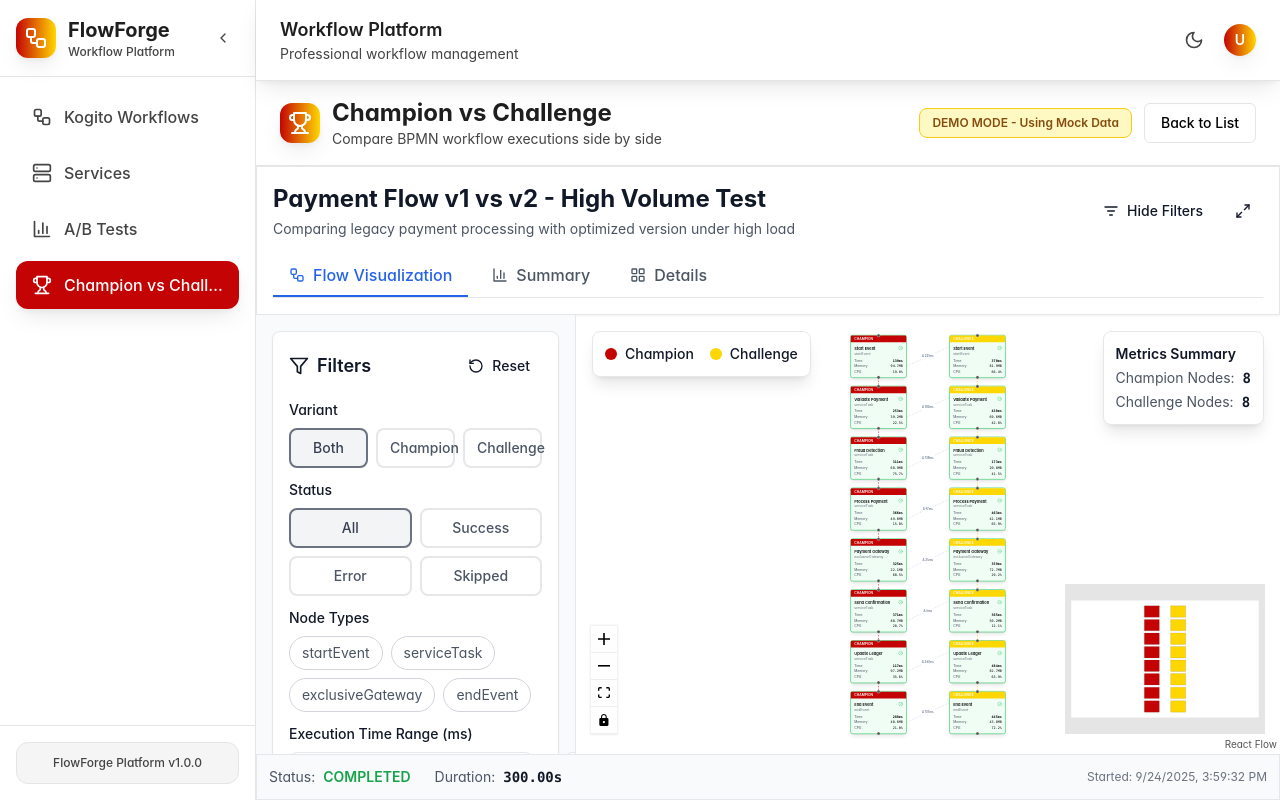
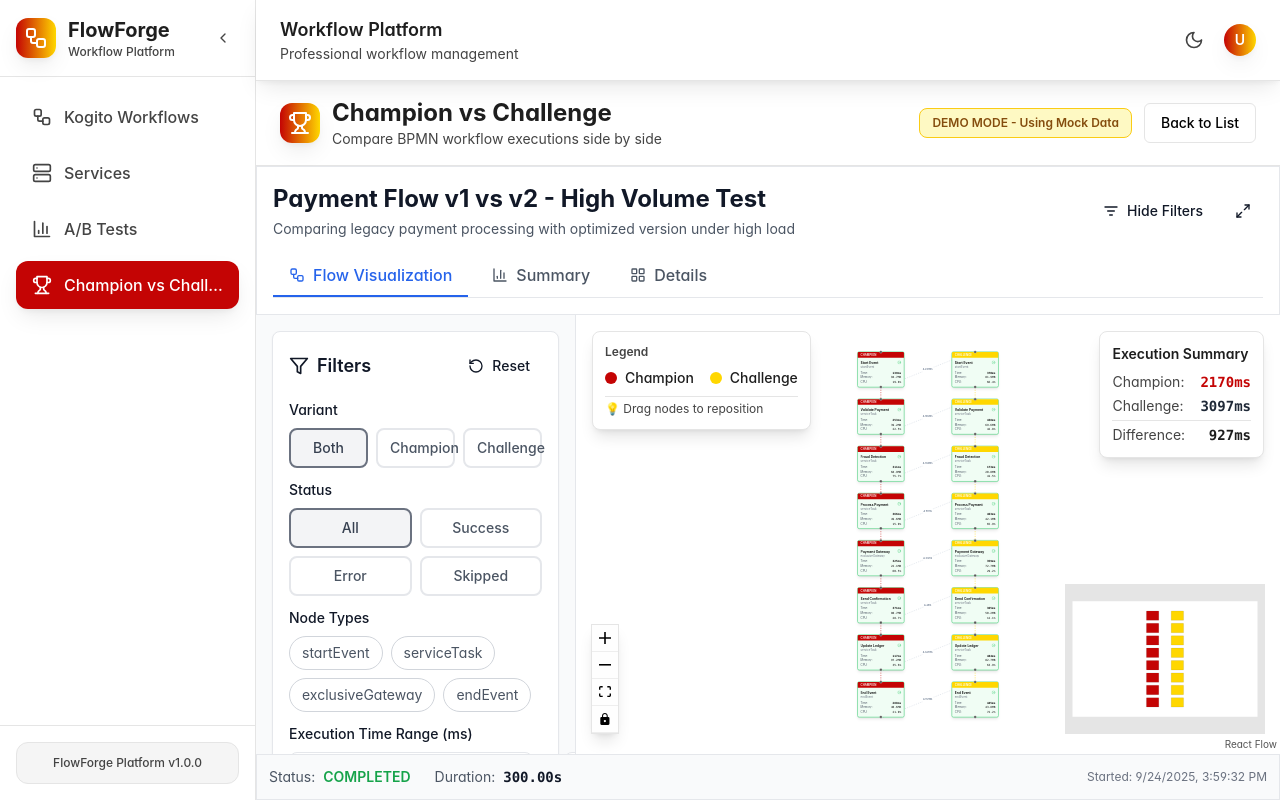
Before and after one commit to krishnasabbu/kogito_framework, a React (Vite) app: page /champion-challenge in a window 1280 px wide. Both pictures are taken after a click on the element 768 px from the left and 285 px from the top of the page. Built offline with nearby package versions, Linux system fonts and the light colour scheme.

Commit message:
Added GRAPH_INTERACTION_GUIDE.md

```diff
--- a/src/components/ChampionChallenge/ComparisonFlowCanvas.tsx
+++ b/src/components/ChampionChallenge/ComparisonFlowCanvas.tsx
@@ -1,4 +1,4 @@
-import React, { useCallback, useMemo, useState } from 'react';
+import React, { useCallback, useState, useEffect } from 'react';
 import ReactFlow, {
   Background,
   Controls,
@@ -6,6 +6,10 @@ import ReactFlow, {
   Node,
   Edge,
   ConnectionLineType,
+  applyNodeChanges,
+  applyEdgeChanges,
+  NodeChange,
+  EdgeChange,
 } from 'react-flow-renderer';
 import { ComparisonFlowNode } from './ComparisonFlowNode';
 import { NodeMetric } from '../../types/championChallenge';
@@ -27,20 +31,22 @@ export const ComparisonFlowCanvas: React.FC<ComparisonFlowCanvasProps> = ({
   onNodeClick,
 }) => {
   const [selectedNodeId, setSelectedNodeId] = useState<string | null>(null);
+  const [nodes, setNodes] = useState<Node[]>([]);
+  const [edges, setEdges] = useState<Edge[]>([]);
 
-  const { nodes, edges } = useMemo(() => {
-    const nodes: Node[] = [];
-    const edges: Edge[] = [];
+  useEffect(() => {
+    const newNodes: Node[] = [];
+    const newEdges: Edge[] = [];
 
     const championX = 50;
-    const challengeX = 400;
+    const challengeX = 450;
     const startY = 100;
-    const verticalSpacing = 180;
+    const verticalSpacing = 200;
 
     championMetrics.forEach((metric, index) => {
       const nodeId = `champion-${metric.nodeId}-${index}`;
 
-      nodes.push({
+      newNodes.push({
         id: nodeId,
         type: 'comparisonNode',
         position: { x: championX, y: startY + index * verticalSpacing },
@@ -57,7 +63,7 @@ export const ComparisonFlowCanvas: React.FC<ComparisonFlowCanvasProps> = ({
       });
 
       if (index > 0) {
-        edges.push({
+        newEdges.push({
           id: `champion-edge-${index}`,
           source: `champion-${championMetrics[index - 1].nodeId}-${index - 1}`,
           target: nodeId,
@@ -74,7 +80,7 @@ export const ComparisonFlowCanvas: React.FC<ComparisonFlowCanvasProps> = ({
     challengeMetrics.forEach((metric, index) => {
       const nodeId = `challenge-${metric.nodeId}-${index}`;
 
-      nodes.push({
+      newNodes.push({
         id: nodeId,
         type: 'comparisonNode',
         position: { x: challengeX, y: startY + index * verticalSpacing },
@@ -91,7 +97,7 @@ export const ComparisonFlowCanvas: React.FC<ComparisonFlowCanvasProps> = ({
       });
 
       if (index > 0) {
-        edges.push({
+        newEdges.push({
           id: `challenge-edge-${index}`,
           source: `challenge-${challengeMetrics[index - 1].nodeId}-${index - 1}`,
           target: nodeId,
@@ -108,7 +114,11 @@ export const ComparisonFlowCanvas: React.FC<ComparisonFlowCanvasProps> = ({
     const maxLength = Math.max(championMetrics.length, challengeMetrics.length);
     for (let i = 0; i < maxLength; i++) {
       if (championMetrics[i] && challengeMetrics[i]) {
-        edges.push({
+        const timeDiff = Math.abs(
+          championMetrics[i].executionTimeMs - challengeMetrics[i].executionTimeMs
+        );
+
+        newEdges.push({
           id: `comparison-${i}`,
           source: `champion-${championMetrics[i].nodeId}-${i}`,
           target: `challenge-${challengeMetrics[i].nodeId}-${i}`,
@@ -119,9 +129,7 @@ export const ComparisonFlowCanvas: React.FC<ComparisonFlowCanvasProps> = ({
             strokeWidth: 1,
             strokeDasharray: '5,5',
           },
-          label: `Δ ${Math.abs(
-            championMetrics[i].executionTimeMs - challengeMetrics[i].executionTimeMs
-          ).toFixed(0)}ms`,
+          label: timeDiff > 0 ? `Δ ${timeDiff.toFixed(0)}ms` : '',
           labelStyle: {
             fill: '#64748b',
             fontSize: 10,
@@ -131,46 +139,104 @@ export const ComparisonFlowCanvas: React.FC<ComparisonFlowCanvasProps> = ({
       }
     }
 
-    return { nodes, edges };
+    setNodes(newNodes);
+    setEdges(newEdges);
   }, [championMetrics, challengeMetrics, selectedNodeId, onNodeClick]);
 
-  const onNodesChange = useCallback((changes: any) => {
-  }, []);
-  const onEdgesChange = useCallback(() => {}, []);
+  const onNodesChange = useCallback(
+    (changes: NodeChange[]) => {
+      setNodes((nds) => applyNodeChanges(changes, nds));
+    },
+    []
+  );
+
+  const onEdgesChange = useCallback(
+    (changes: EdgeChange[]) => {
+      setEdges((eds) => applyEdgeChanges(changes, eds));
+    },
+    []
+  );
+
+  const totalChampionTime = championMetrics.reduce(
+    (sum, m) => sum + m.executionTimeMs,
+    0
+  );
+  const totalChallengeTime = challengeMetrics.reduce(
+    (sum, m) => sum + m.executionTimeMs,
+    0
+  );
+  const timeDifference = Math.abs(totalChampionTime - totalChallengeTime);
 
   return (
     <div className="w-full h-full relative">
+      {/* Legend Card */}
       <div className="absolute top-4 left-4 z-10">
-        <Card className="p-3 bg-white shadow-lg">
-          <div className="flex items-center gap-4 text-sm">
-            <div className="flex items-center gap-2">
-              <div className="w-3 h-3 rounded-full bg-wells-red"></div>
-              <span className="font-medium font-wells">Champion</span>
+        <Card className="p-3 bg-white dark:bg-dark-surface shadow-lg border-light-border dark:border-dark-border">
+          <div className="space-y-2">
+            <div className="text-xs font-semibold text-light-text-secondary dark:text-dark-text-secondary mb-2">
+              Legend
             </div>
-            <div className="flex items-center gap-2">
-              <div className="w-3 h-3 rounded-full bg-wells-gold"></div>
-              <span className="font-medium font-wells">Challenge</span>
+            <div className="flex items-center gap-4 text-sm">
+              <div className="flex items-center gap-2">
+                <div className="w-3 h-3 rounded-full bg-wells-red"></div>
+                <span className="font-medium font-wells text-light-text-primary dark:text-dark-text-primary">
+                  Champion
+                </span>
+              </div>
+              <div className="flex items-center gap-2">
+                <div className="w-3 h-3 rounded-full bg-wells-gold"></div>
+                <span className="font-medium font-wells text-light-text-primary dark:text-dark-text-primary">
+                  Challenge
+                </span>
+              </div>
+            </div>
+            <div className="text-xs text-light-text-secondary dark:text-dark-text-secondary pt-1 border-t border-light-border dark:border-dark-border">
+              💡 Drag nodes to reposition
             </div>
           </div>
         </Card>
       </div>
 
+      {/* Summary Card */}
       <div className="absolute top-4 right-4 z-10">
-        <Card className="p-3 bg-white shadow-lg">
-          <div className="text-sm space-y-1">
-            <div className="font-semibold">Metrics Summary</div>
-            <div className="flex items-center gap-2">
-              <span className="text-gray-600">Champion Nodes:</span>
-              <span className="font-mono font-semibold">{championMetrics.length}</span>
+        <Card className="p-3 bg-white dark:bg-dark-surface shadow-lg border-light-border dark:border-dark-border">
+          <div className="text-sm space-y-2">
+            <div className="font-semibold text-light-text-primary dark:text-dark-text-primary">
+              Execution Summary
             </div>
-            <div className="flex items-center gap-2">
-              <span className="text-gray-600">Challenge Nodes:</span>
-              <span className="font-mono font-semibold">{challengeMetrics.length}</span>
+            <div className="space-y-1">
+              <div className="flex items-center justify-between gap-4">
+                <span className="text-light-text-secondary dark:text-dark-text-secondary">
+                  Champion:
+                </span>
+                <span className="font-mono font-semibold text-wells-red">
+                  {totalChampionTime}ms
+                </span>
+              </div>
+              <div className="flex items-center justify-between gap-4">
+                <span className="text-light-text-secondary dark:text-dark-text-secondary">
+                  Challenge:
+                </span>
+                <span className="font-mono font-semibold text-gray-800 dark:text-gray-200">
+                  {totalChallengeTime}ms
+                </span>
+              </div>
+              {timeDifference > 0 && (
+                <div className="flex items-center justify-between gap-4 pt-1 border-t border-light-border dark:border-dark-border">
+                  <span className="text-light-text-secondary dark:text-dark-text-secondary">
+                    Difference:
+                  </span>
+                  <span className="font-mono font-semibold text-light-text-primary dark:text-dark-text-primary">
+                    {timeDifference}ms
+                  </span>
+                </div>
+              )}
             </div>
           </div>
         </Card>
       </div>
 
+      {/* React Flow Canvas */}
       <ReactFlow
         nodes={nodes}
         edges={edges}
@@ -182,17 +248,29 @@ export const ComparisonFlowCanvas: React.FC<ComparisonFlowCanvasProps> = ({
         nodesConnectable={false}
         elementsSelectable={true}
         fitView
+        fitViewOptions={{
+          padding: 0.2,
+          includeHiddenNodes: false,
+        }}
         minZoom={0.1}
         maxZoom={2}
+        defaultViewport={{ x: 0, y: 0, zoom: 0.8 }}
       >
-        <Background color="#e2e8f0" gap={16} />
-        <Controls />
+        <Background
+          color="#e2e8f0"
+          gap={16}
+          className="bg-light-bg dark:bg-dark-bg"
+        />
+        <Controls
+          className="bg-white dark:bg-dark-surface border border-light-border dark:border-dark-border shadow-lg"
+        />
         <MiniMap
           nodeColor={(node) => {
             const variant = node.data?.variant;
             return variant === 'champion' ? '#C40404' : '#FFD700';
           }}
           maskColor="rgba(0, 0, 0, 0.1)"
+          className="bg-white dark:bg-dark-surface border border-light-border dark:border-dark-border"
         />
       </ReactFlow>
     </div>
```
Also changed, not shown: 1 other file (tests, documents, lock files or other folders).
